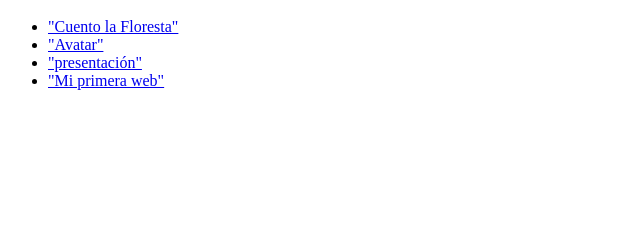
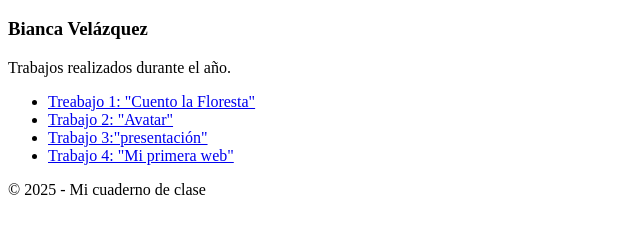
Before and after one commit to brenybian01/Cuaderno-de-clase, a plain HTML site: page index.html in a window 1280 px wide. Shown: the part 48-282 px from the top of the page, without its empty margins (0-640 px from the left). Drawn offline with Linux system fonts and the light colour scheme.

Commit message:
Update index.html

```diff
--- a/index.html
+++ b/index.html
@@ -1,18 +1,26 @@
 <html lang="es">
   <head>
-    <title>
-    indice
-    </title>
+    <title> indice </title>
+    <link rel="stylesheet" href="style.css">
   </head>
   <body>
     <header>
       <h1>Cuaderno de clase</h1>
+      <h3>Bianca Velázquez</h3>
+      <p>Trabajos realizados durante el año.</p>
     </header>
-    <ul>
-      <li><a href="Cuento la Floresta.html"> "Cuento la Floresta" </a></li>
-      <li><a href="Avatar.html"> "Avatar"</a></li>
-      <li><a href="Presentación.html"> "presentación"</a></li>
-      <li><a href="Mi primera web.html"> "Mi primera web"</a></li>
-    </ul>
+    <main>
+      <nav>
+        <ul>
+          <li><a href="Cuento la Floresta.html">Treabajo 1: "Cuento la Floresta" </a></li>
+          <li><a href="Avatar.html">Trabajo 2: "Avatar"</a></li>
+          <li><a href="Presentación.html">Trabajo 3:"presentación"</a></li>
+          <li><a href="Mi primera web.html">Trabajo 4: "Mi primera web"</a></li>
+        </ul>
+      </nav>
+    </main>
+    <footer>
+      <p>© 2025 - Mi cuaderno de clase</p>
+    </footer>
   </body>
 </html>
```
